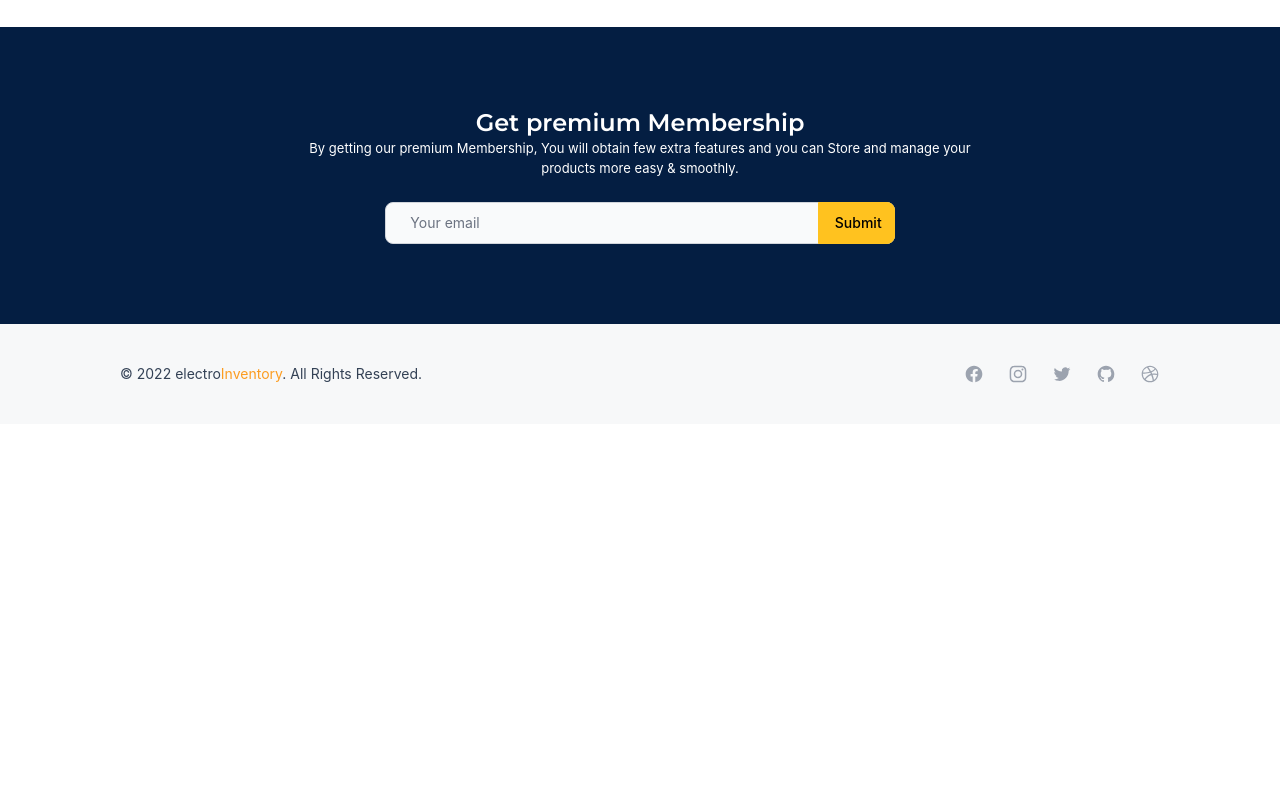
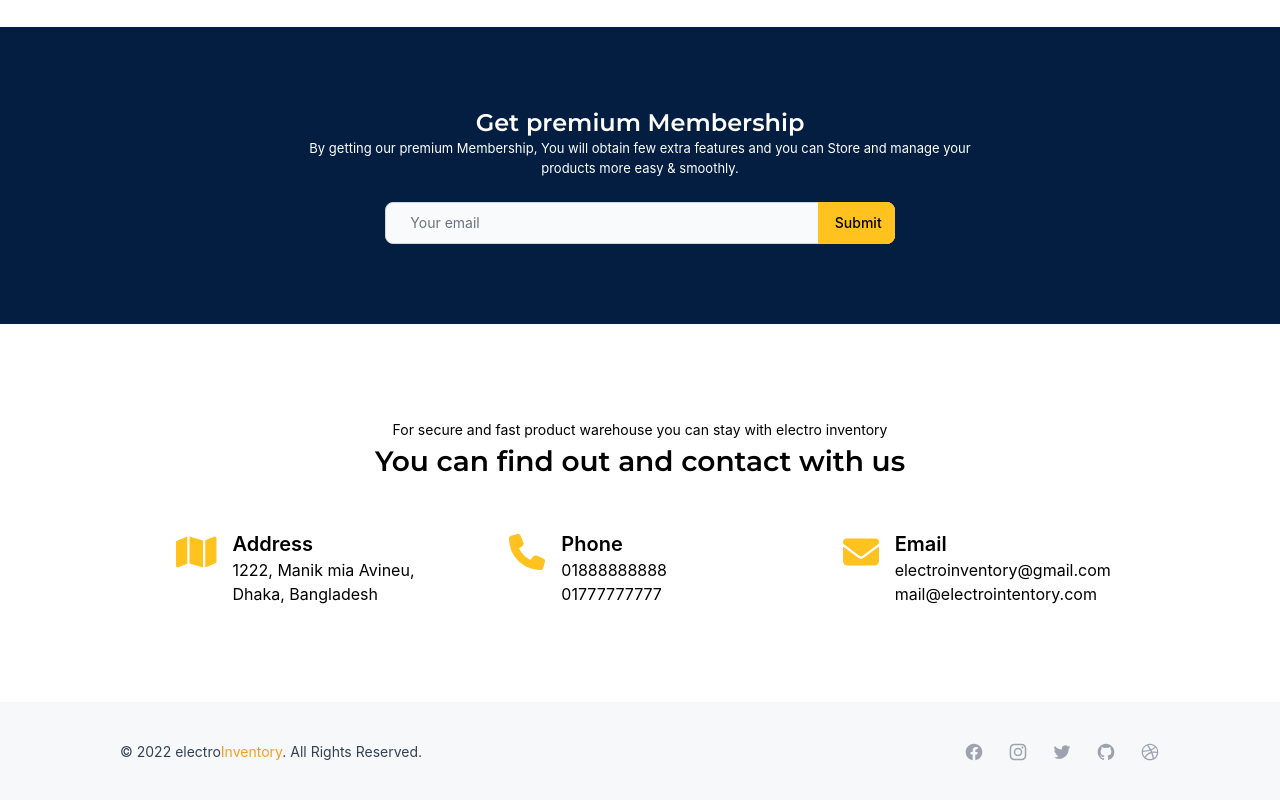
Before and after one commit to amiribnjaman/electroenventory-website-client-a11, a React (Create React App) app: page / in a window 1280 px wide. Shown: the part 1097-1897 px from the top of the page. Before the commit the page ends 1521 px from the top, so only its background shows below. Built offline with nearby package versions, Linux system fonts and the light colour scheme; no server answers.

Commit message:
Another extra part added

```diff
--- /dev/null
+++ b/src/components/Home/Contact/Contact.js
@@ -0,0 +1,42 @@
+import {  faEnvelope, faMap, faPhone } from '@fortawesome/free-solid-svg-icons';
+import { FontAwesomeIcon } from '@fortawesome/react-fontawesome';
+import React from 'react';
+
+const Contact = () => {
+    return (
+        <div className='py-24 w-4/5 mx-auto'>
+            <div className='text-center'>
+                <p className='text-sm'>For secure and fast product warehouse you can stay with electro inventory </p>
+                <h2 className='text-[28px] font-semibold'>You can find out and contact with us</h2>
+            </div>
+            <div className='grid grid-cols-3 md:ml-12 gap-6 mt-12'>
+                <div className='flex'>
+                    <FontAwesomeIcon className='mt-1 text-4xl text-[#FFC21F]' icon={faMap} />
+                    <div className=' ml-4'>
+                        <h5 className='text-xl font-semibold'>Address</h5>
+                        <p>1222, Manik mia Avineu, </p>
+                        <p>Dhaka, Bangladesh</p>
+                    </div>
+                </div>
+                <div className='flex'>
+                    <FontAwesomeIcon className='mt-1 text-4xl text-[#FFC21F]' icon={faPhone} />
+                    <div className=' ml-4'>
+                        <h5 className='text-xl font-semibold'>Phone</h5>
+                        <p>01888888888</p>
+                        <p>01777777777</p>
+                    </div>
+                </div>
+                <div className='flex'>
+                    <FontAwesomeIcon className='mt-1 text-4xl text-[#FFC21F]' icon={faEnvelope} />
+                    <div className=' ml-4'>
+                        <h5 className='text-xl font-semibold'>Email</h5>
+                        <p>electroinventory@gmail.com</p>
+                        <p>mail@electrointentory.com</p>
+                    </div>
+                </div>
+            </div>
+        </div>
+    );
+};
+
+export default Contact;
--- a/src/components/Home/Home/Home.js
+++ b/src/components/Home/Home/Home.js
@@ -1,5 +1,6 @@
 import React from 'react';
 import Banner from '../Banner/Banner';
+import Contact from '../Contact/Contact';
 import InventoryItems from '../InventoryItems/InventoryItems';
 import Membership from '../Membership/Membership';
 
@@ -9,6 +10,7 @@ const Home = () => {
             <Banner />
             <InventoryItems />
             <Membership />
+            <Contact />
         </div>
     );
 };
```
